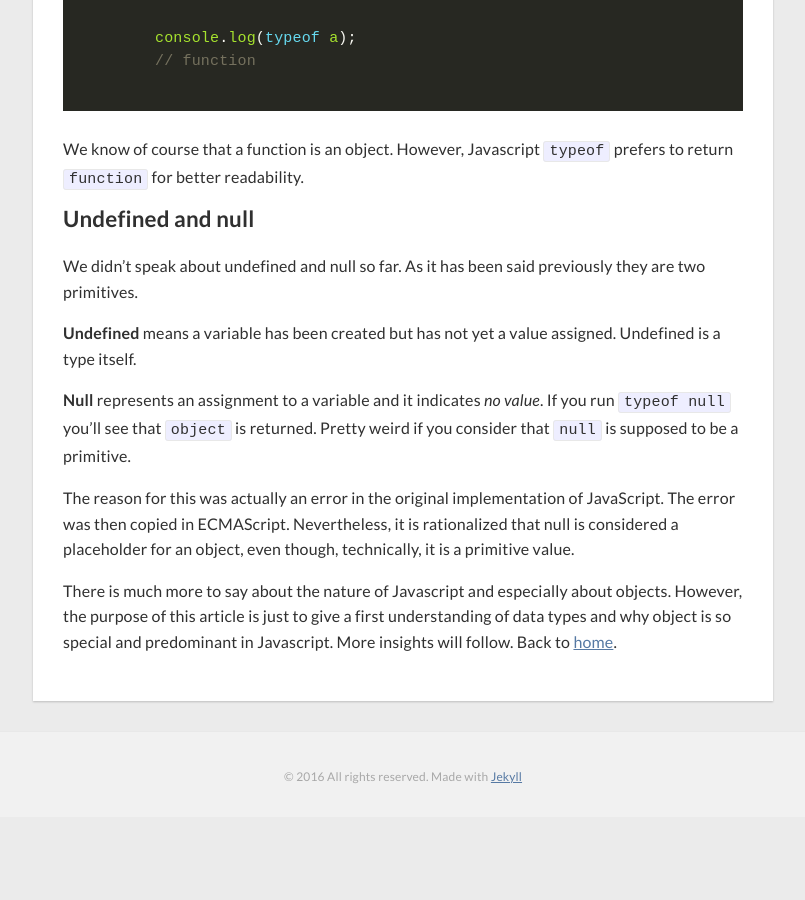
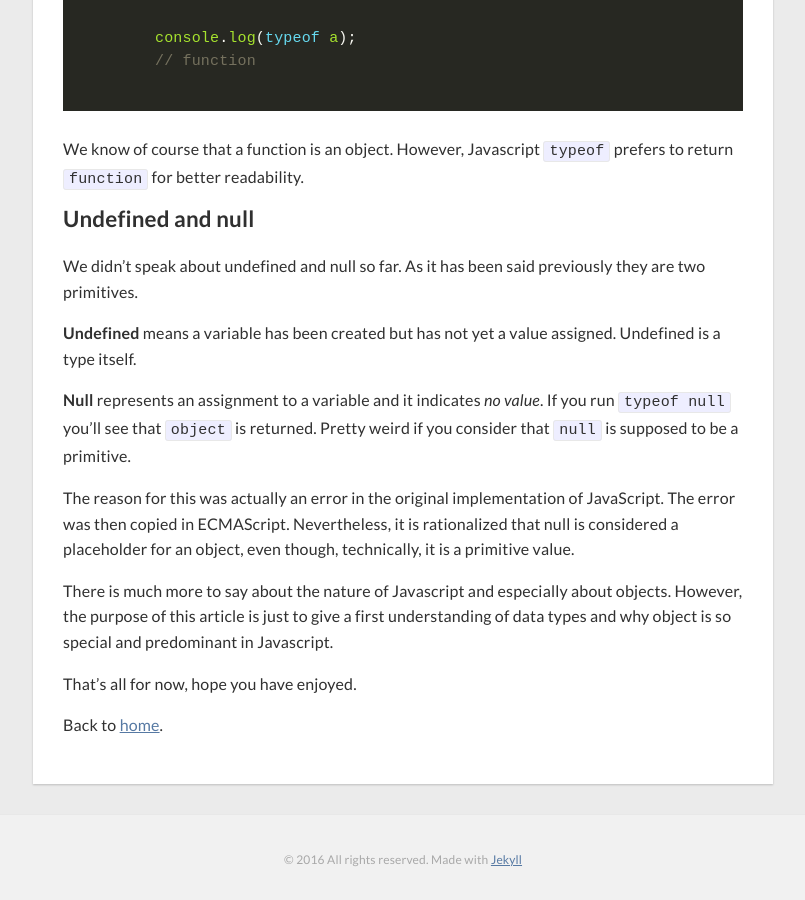
Before and after one commit to francescogreppi/francescogreppi.github.io, a Jekyll site: the page built from _posts/2016-04-24-objects.markdown, in a window 1280 px wide and 900 px high, scrolled down 3487 px. Shown: the whole window, without its empty margins (237-1042 px from the left). Built offline with Jekyll 4.4.1, drawn with Linux system fonts in a browser that asks for light colours; nearby versions of some CDN libraries; before the commit the page ends 4304 px from its top, so only the background shows below that.

Commit message:
master deploy IIFE article

````diff
--- a/_posts/2016-04-21-closures-pt3.markdown
+++ b/_posts/2016-04-21-closures-pt3.markdown
@@ -45,3 +45,7 @@ That's the concept of closure. I'm still a bit confused, but let me report below
 Yes, that starts to make sense now. A closure is a function that can remember its environment, basically the lexical environment where it was created.
 
 So, when we declare `say2`, we are creating a special object that combines a function (`function(){console.log(text)}`) and the environment in which that function was created, in this case the lexical environment of `sayHello()`, where we have the variable `text` and the parameter `name`.
+
+That's all for now, hope you have enjoyed.
+
+Back to [home](/).
--- a/_posts/2016-04-24-objects.markdown
+++ b/_posts/2016-04-24-objects.markdown
@@ -135,5 +135,8 @@ We didn't speak about undefined and null so far. As it has been said previously
 
 The reason for this was actually an error in the original implementation of JavaScript. The error was then copied in ECMAScript. Nevertheless, it is rationalized that null is considered a placeholder for an object, even though, technically, it is a primitive value.
 
+There is much more to say about the nature of Javascript and especially about objects. However, the purpose of this article is just to give a first understanding of data types and why object is so special and predominant in Javascript.
 
-There is much more to say about the nature of Javascript and especially about objects. However, the purpose of this article is just to give a first understanding of data types and why object is so special and predominant in Javascript. More insights will follow. Back to [home](/).
+That's all for now, hope you have enjoyed.
+
+Back to [home](/).
--- a/_posts/2016-05-04-oop.markdown
+++ b/_posts/2016-05-04-oop.markdown
@@ -168,3 +168,7 @@ From Greek *polymorphos* where *poli = many* and *morphe = shape, form*. It refe
 In the example above I created a super class `SomethingThatLives`, then I created an instance of `SomethingThatLives`, `Oliver`. The object inherits the properties of the super class. When I want to extend the super class with additional properties or methods I can use prototype. In the example above I extended the super class `SomethingThatLives` with the method `sayHello()`, which returns 'Hello!'. "Things that live" it's quite a wide and heterogeneous group with different characteristic. Let's assume I want to create some other instance of `SomethingThatLives`, for instance `Morgan`, which is a cat. To do that I can create a subclass of `SomethingThatLives`, 'Cat', then I can extend it wit the same method `sayHello()`. In this case, it will return 'Meow!'. So as seen in the example Polymorphism happens when objects belonging to the same super class can have the same methods behaving in different ways.
 
 In this article we have seen briefly the most important concepts of OOP in Javascript. With OOP we can use self-contained pieces of code to develop applications, objects. Building applications with objects allows us to adopt some useful techniques such as **Inheritance** (objects can inherit properties from other objects), **Polymorphism** (object with different behaviors in different state of objects), and **Encapsulation** (each object is responsible for specific tasks).
+
+That's all for now, hope you have enjoyed.
+
+Back to [home](/).
--- a/_posts/2016-06-12-es6-classes.markdown
+++ b/_posts/2016-06-12-es6-classes.markdown
@@ -151,3 +151,5 @@ With the `extends` keyword you can create a class as a child of another class. S
 ```
 
 That's all for now, hope you have enjoyed.
+
+Back to [home](/).
--- a/_posts/2016-09-27-hoisting.markdown
+++ b/_posts/2016-09-27-hoisting.markdown
@@ -79,3 +79,5 @@ The variable is declared and initialized after the function declaration. During
 execution. That's the reason why the result of the code above will be `undefined`. However if you move `var a = 3;` above the function declaration `3` is returned.
 
 That's all for now, hope you have enjoyed.
+
+Back to [home](/).
--- a/_posts/2016-10-03-value-and-reference.markdown
+++ b/_posts/2016-10-03-value-and-reference.markdown
@@ -66,3 +66,5 @@ After the previous examples we might expect to see 3 as a result of this computa
 passing them as arguments to a functions. In fact, primitives are passed **by value** and objects are passed **by reference**, meaning that any property of the object is accessible within the function.
 
 That's all for now, hope you have enjoyed.
+
+Back to [home](/).
````
Also changed, not shown: other parts of _posts/2016-05-04-oop.markdown (+1 -1 lines), _posts/2016-10-21-iife.markdown (added, +72 -0 lines).
